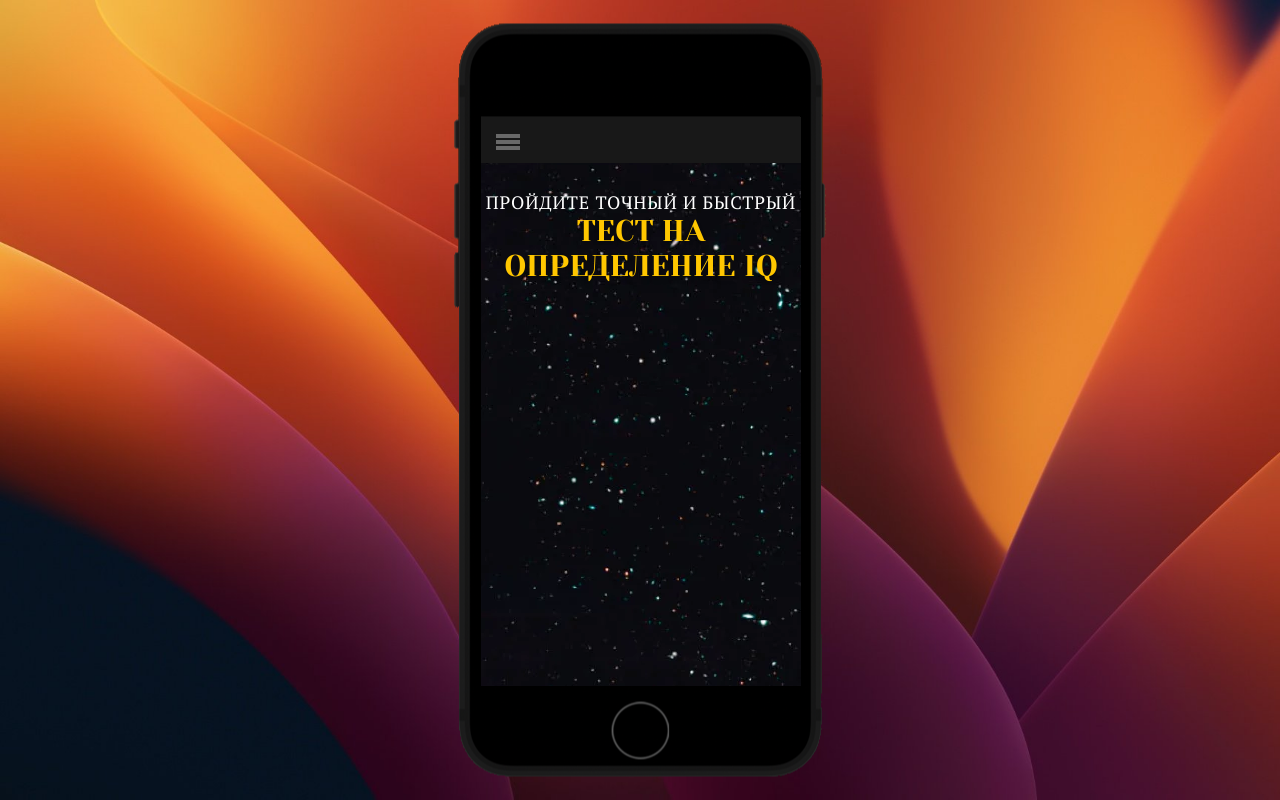
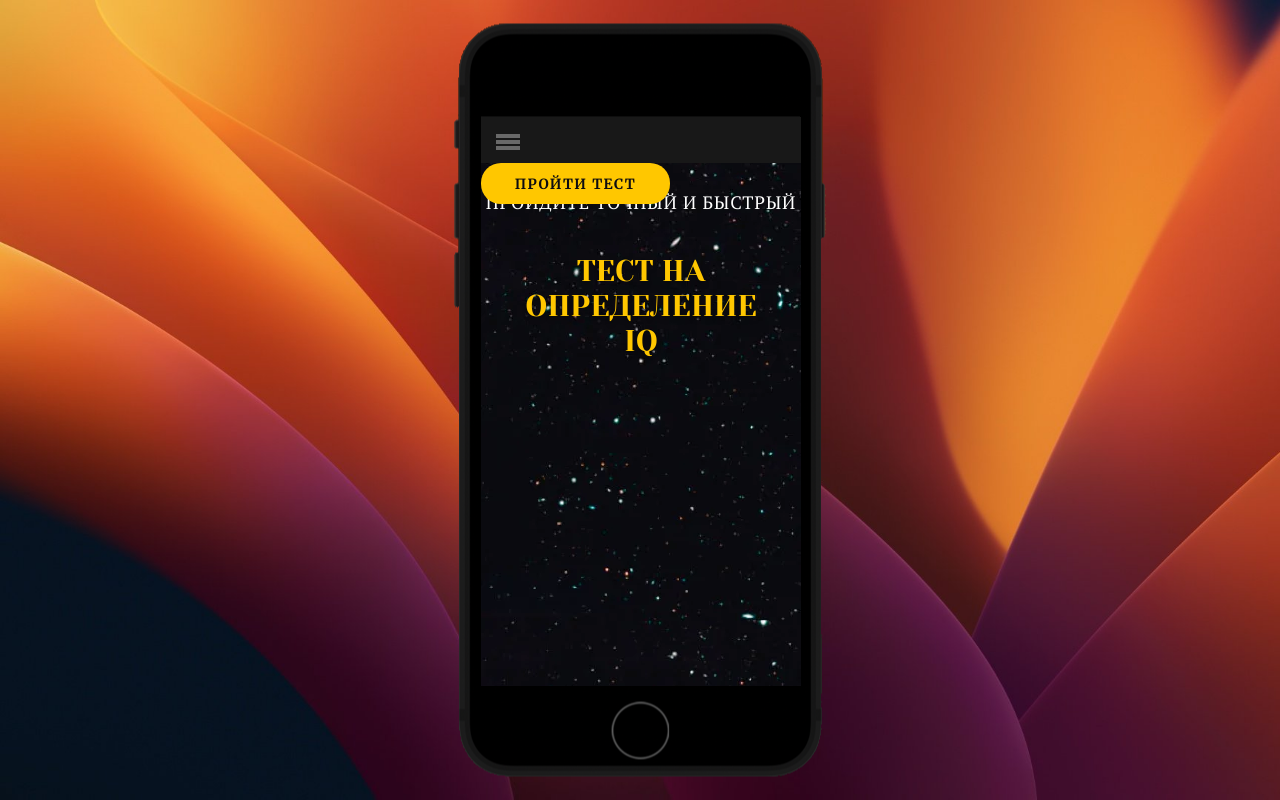
Before and after one commit to kulakdev/abcmobile-vue, a Vue app: page / in a window 1280 px wide. Built offline with nearby package versions, Linux system fonts and the light colour scheme.

Commit message:
new line for h1; button component

```diff
--- a/src/components/LandingPage.vue
+++ b/src/components/LandingPage.vue
@@ -1,17 +1,21 @@
+<script lang="ts">
+import ButtonComponent from './ButtonComponent.vue'
+
+export default {
+  name: 'LandingPage',
+  components: { ButtonComponent }
+}
+</script>
+
 <template>
   <div>
     <div class="landing">
       <p class="text1">Пройдите точный и быстрый</p>
-      <h1>ТЕСТ НА ОПРЕДЕЛЕНИЕ IQ</h1>
+      <h1>ТЕСТ НА <span style="display: block">ОПРЕДЕЛЕНИЕ</span>IQ</h1>
+      <ButtonComponent text="ПРОЙТИ ТЕСТ"></ButtonComponent>
     </div>
   </div>
 </template>
-
-<script lang="ts">
-export default {
-  name: 'LandingPage'
-}
-</script>
 
 <style scoped>
 @import url('https://fonts.googleapis.com/css2?family=PT+Serif&family=Yeseva+One&display=swap');
@@ -34,11 +38,14 @@ h1 {
   line-height: 35px;
   text-align: center;
   text-transform: uppercase;
+  margin: initial 20px;
+  margin-top: 40px;
 
   color: #ffc700;
 
   text-shadow: 0px 4px 4px rgba(0, 0, 0, 0.25);
 }
+
 .text1 {
   display: block;
 
```
